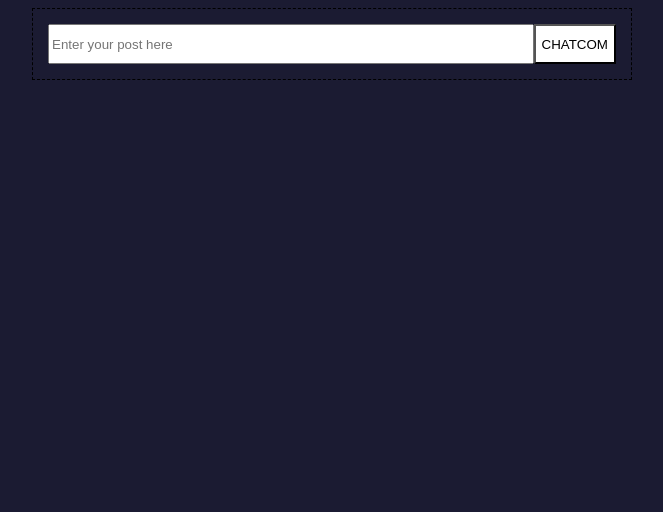
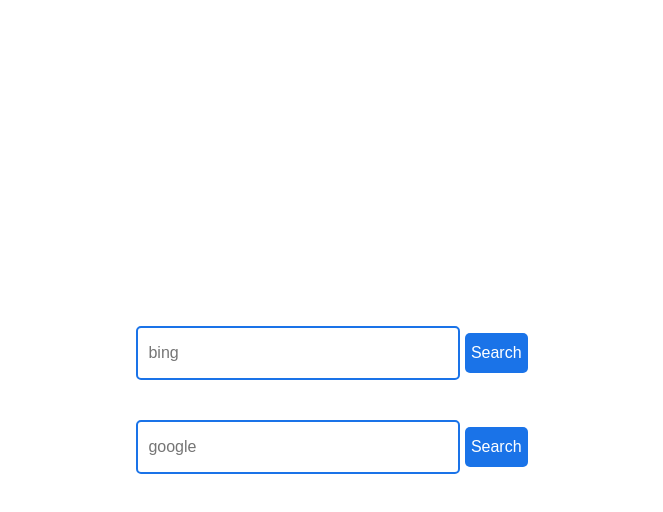
Before and after one commit to PreetamRtd/prg1-Multi-Page, a plain HTML site: page index.html in a window 1280 px wide. Shown: the whole page, without its empty margins (308-971 px from the left). Drawn offline with Linux system fonts and the light colour scheme.

Commit message:
update search bar

```diff
--- a/index.html
+++ b/index.html
@@ -1,4 +1,4 @@
-<!DOCTYPE html>
+<!-- <!DOCTYPE html>
 <html lang="en">
 
 <head>
@@ -26,4 +26,65 @@
     <script src="scripts/scripts.js"></script>
 </body>
 
+</html> -->
+
+<!DOCTYPE html>
+<html lang="en">
+<head>
+    <meta charset="UTF-8">
+    <meta name="viewport" content="width=device-width, initial-scale=1.0">
+    <title>Dual Search Page</title>
+    <style>
+        body {
+            font-family: Arial, sans-serif;
+            display: flex;
+            flex-direction: column;
+            align-items: center;
+            justify-content: center;
+            height: 100vh;
+            margin: 0;
+        }
+        .search-bar {
+            margin: 20px 0;
+        }
+        input[type="text"] {
+            width: 300px;
+            height: 40px;
+            font-size: 16px;
+            padding: 5px 10px;
+            border: 2px solid #1a73e8;
+            border-radius: 5px;
+            outline: none;
+        }
+        input[type="submit"] {
+            height: 40px;
+            font-size: 16px;
+            background-color: #1a73e8;
+            color: white;
+            border: none;
+            border-radius: 5px;
+            cursor: pointer;
+        }
+        input[type="submit"]:hover {
+            background-color: #1557b0;
+        }
+    </style>
+</head>
+<body>
+
+    <div class="search-bar">
+        <form action="https://www.bing.com/search" method="get" target="_blank">
+            <input type="text" name="q" placeholder="bing">
+            <input type="submit" value="Search">
+        </form>
+    </div>
+
+    <div class="search-bar">
+        <form action="https://www.google.com/search" method="get" target="_blank">
+            <input type="text" name="q" placeholder="google">
+            <input type="submit" value="Search">
+        </form>
+    </div>
+
+</body>
 </html>
```
